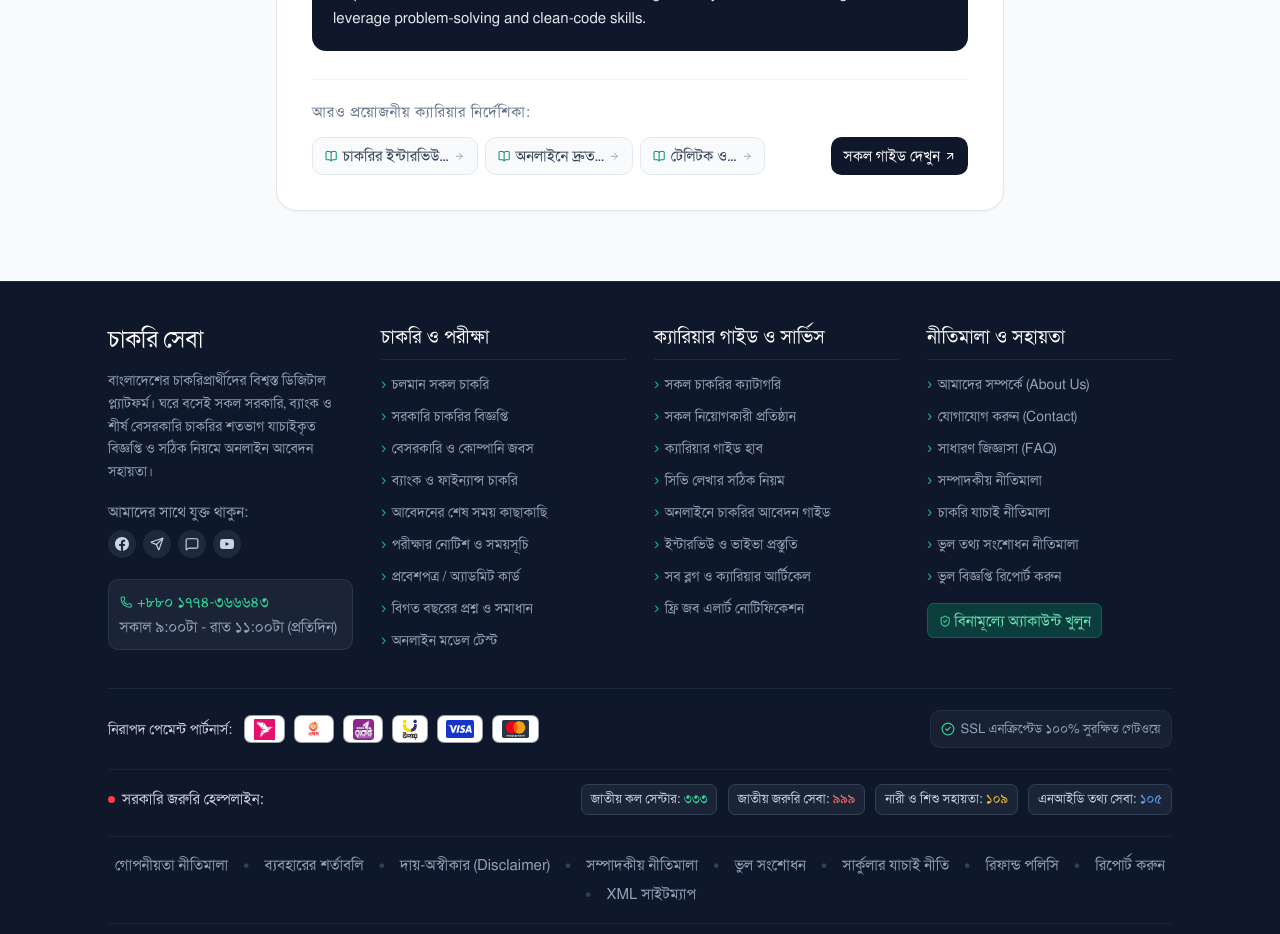
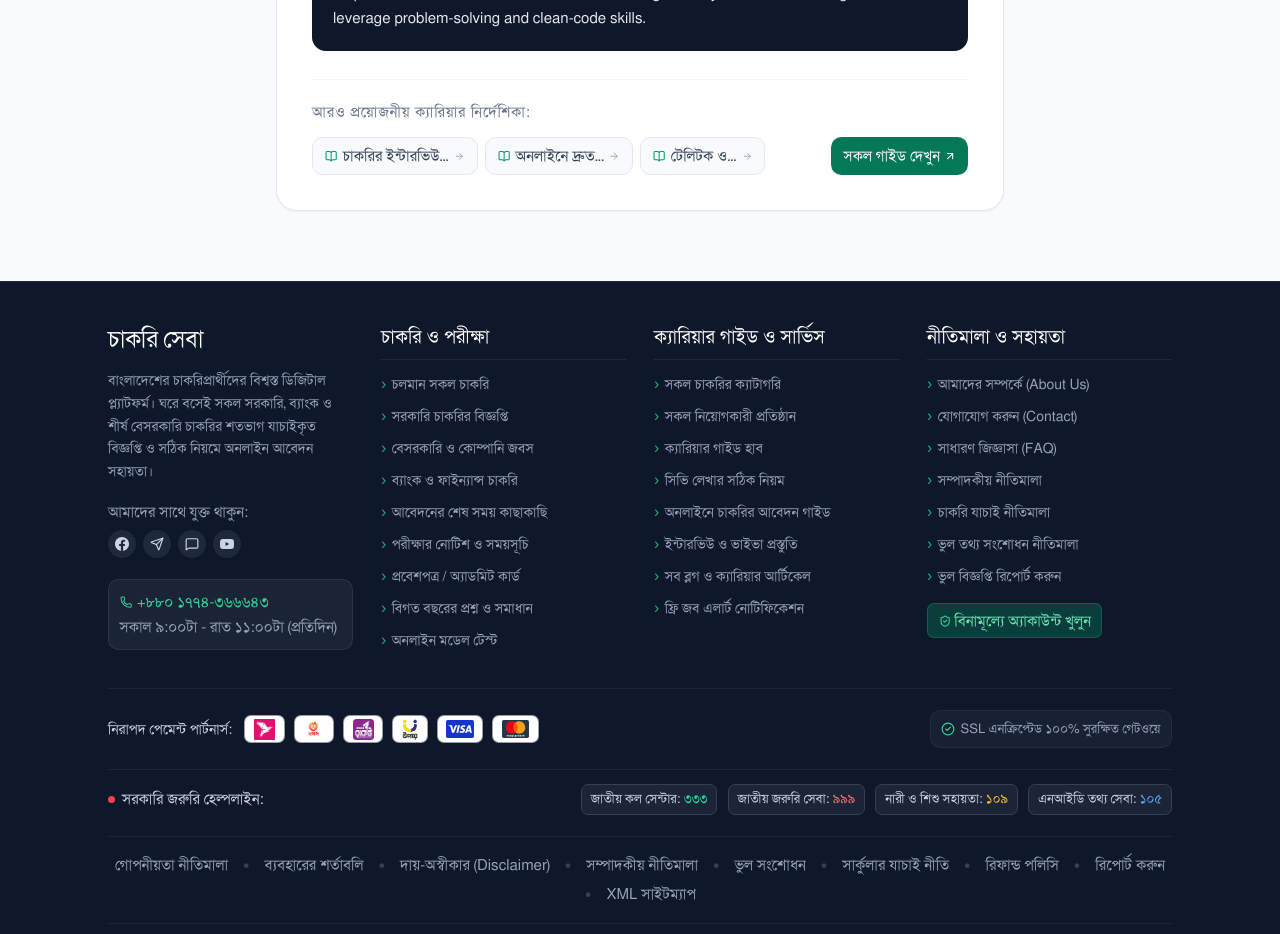
Before and after one commit to moshiurrahmandeap11/client-master-portal, a Next.js app: page /career-guides/cv-writing in a window 1280 px wide. Shown: the part 2240-3174 px from the top of the page. Built offline with nearby package versions, Linux system fonts and the light colour scheme; no server answers.

Commit message:
style(guides): update career guide back and discovery buttons to brand emerald

```diff
--- a/src/components/guides_components/CareerGuideDetailClient.tsx
+++ b/src/components/guides_components/CareerGuideDetailClient.tsx
@@ -224,7 +224,7 @@ export default function CareerGuideDetailClient({ slug }: CareerGuideDetailClien
 
             <Link
               href="/career-guides"
-              className="px-3.5 py-2 bg-slate-900 hover:bg-slate-800 text-white rounded-xl font-bold transition-all ml-auto inline-flex items-center gap-1"
+              className="px-3.5 py-2 bg-emerald-700 hover:bg-emerald-800 text-white rounded-xl font-bold transition-all ml-auto inline-flex items-center gap-1"
             >
               সকল গাইড দেখুন <ArrowUpRight className="w-3.5 h-3.5" />
             </Link>
```
